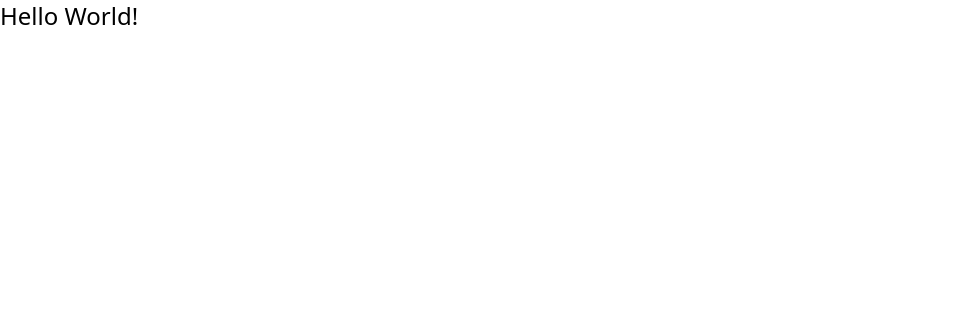
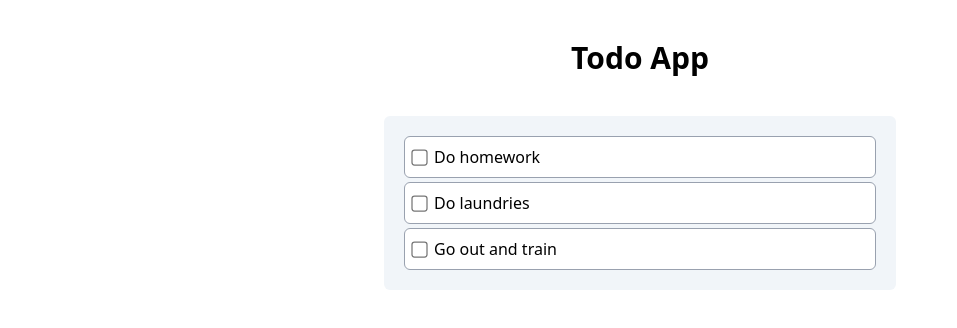
Before and after one commit to nilvaes/react-todo, a React (Vite) app: page / in a window 1280 px wide. Shown: the top 328 px of the page, without its empty margins (0-957 px from the left). Built offline with nearby package versions, Linux system fonts and the light colour scheme.

Commit message:
create todo-item component & type, update app.tsx

```diff
--- a/package.json
+++ b/package.json
@@ -11,6 +11,7 @@
   },
   "dependencies": {
     "@tailwindcss/vite": "^4.1.17",
+    "lucide-react": "^0.555.0",
     "react": "^19.2.0",
     "react-dom": "^19.2.0",
     "tailwindcss": "^4.1.17"
--- a/src/App.tsx
+++ b/src/App.tsx
@@ -1,5 +1,34 @@
+import { useState } from 'react';
+import TodoItem from './components/TodoItem';
+import { dummyData } from './data/todos';
+
 function App() {
-  return <div className="text-2xl">Hello World!</div>;
+  const [todos, setTodos] = useState(dummyData);
+
+  function setTodoCompleted(id: number, completed: boolean) {
+    setTodos((prevTodos) =>
+      prevTodos.map((todo) => (todo.id === id ? { ...todo, completed } : todo))
+    );
+  }
+  return (
+    <main className=" py-10 h-screen space-y-5">
+      <h1 className="font-bold text-3xl text-center">Todo App</h1>
+      <div className="max-w-lg mt-10 text-center mx-auto bg-slate-100 rounded-md p-5">
+        <div className="space-y-1">
+          {/* {dummyData.map((todo) => {
+            return <TodoItem key={todo.id} todo={todo} />;
+          })} */}
+          {todos.map((todo) => (
+            <TodoItem
+              onCompletedChange={setTodoCompleted}
+              key={todo.id}
+              todo={todo}
+            />
+          ))}
+        </div>
+      </div>
+    </main>
+  );
 }
 
 export default App;
--- /dev/null
+++ b/src/components/TodoItem.tsx
@@ -0,0 +1,24 @@
+import type { Todo } from '../types/todo';
+
+interface TodoItemProps {
+  todo: Todo;
+  onCompletedChange: (id: number, completed: boolean) => void;
+}
+
+export default function TodoItem({ todo, onCompletedChange }: TodoItemProps) {
+  return (
+    <div>
+      <label className="flex items-center gap-2 border rounded-md p-2 border-gray-400 bg-white hover:bg-slate-50s">
+        <input
+          type="checkbox"
+          checked={todo.completed}
+          onChange={(e) => onCompletedChange(todo.id, e.target.checked)}
+          className="scale-125"
+        />
+        <span className={todo.completed ? 'line-through text-gray-400' : ''}>
+          {todo.title}
+        </span>
+      </label>
+    </div>
+  );
+}
--- /dev/null
+++ b/src/data/todos.ts
@@ -0,0 +1,19 @@
+import type { Todo } from '../types/todo';
+
+export const dummyData: Todo[] = [
+  {
+    id: 1,
+    title: 'Do homework',
+    completed: false,
+  },
+  {
+    id: 2,
+    title: 'Do laundries',
+    completed: false,
+  },
+  {
+    id: 3,
+    title: 'Go out and train',
+    completed: false,
+  },
+];
--- /dev/null
+++ b/src/types/todo.ts
@@ -0,0 +1,5 @@
+export interface Todo {
+  id: number;
+  title: string;
+  completed: boolean;
+}
```
Also changed, not shown: 1 other file (tests, documents, lock files or other folders).
